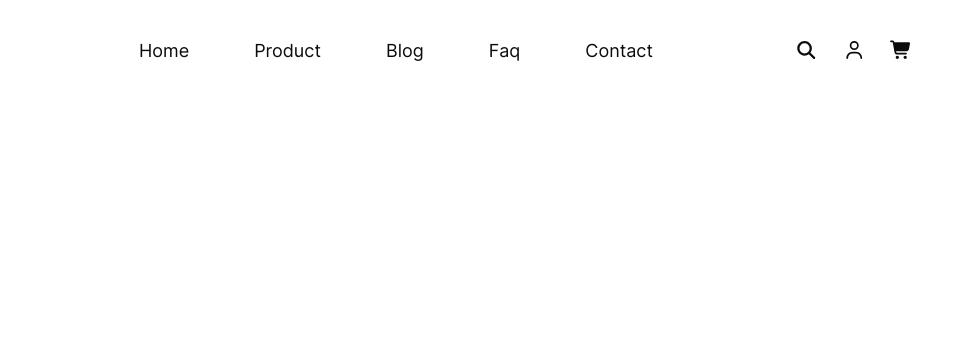
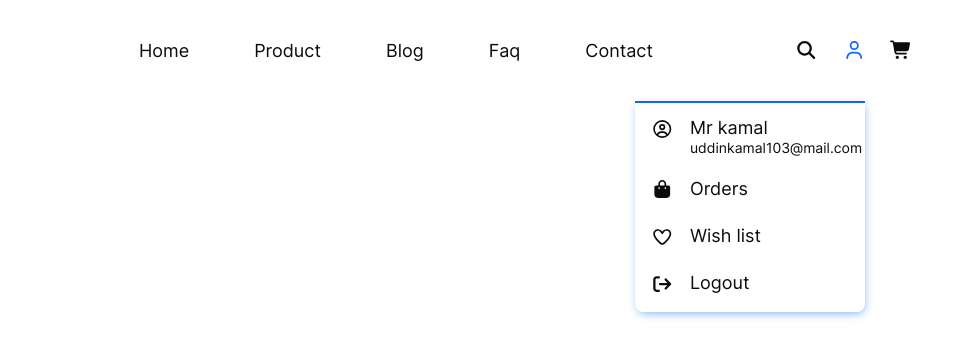
Before and after one commit to kamalud/ecomercedesign, a website: page index.html in a window 1280 px wide. Both pictures are taken after a click on the link 1166 px from the left and 50 px from the top of the page. Shown: the full height of the page, 312-1280 px from the left. Drawn offline with Linux system fonts and the light colour scheme.

Commit message:
user design part css and html

```diff
--- /dev/null
+++ b/assets/scss/layouts/-action_profile.scss
@@ -0,0 +1,57 @@
+.user_drop_down_actions{
+            position: absolute;
+            top: calc(100% + 39px);
+            right: 0;
+            width: 230px;
+            padding: 16px;
+            box-shadow: 1px 3px 10px -2px rgba(12, 104, 244, 0.5490196078);
+            border-bottom-left-radius: 8px;
+            border-bottom-right-radius: 8px;
+            border-top: 2px solid var(--primary);
+            display: none;
+            z-index: 10;
+            &.active{
+                display: block;
+            }
+    ul{
+         display: grid;
+         gap: 24px;
+        li{
+            a{
+                display: flex;
+                align-items: flex-start;
+                gap: 16px;
+                &.hover{
+                    .content{
+                        h4,p{
+                            color: var(--primary);
+                        }
+                    }
+                }
+                .icon{
+                    i{
+
+                    }
+                }
+                .content{
+                    h4{
+                      font-size: 18px;
+                      font-weight: 300;
+                      line-height: 18px;
+                      margin: 0;
+                      margin-bottom: 4px;
+                      &.block{
+                        color: var(--black);
+                      }
+                    }
+                    p{
+                     font-size: 14px;
+                     line-height: 14px;
+                     margin: 0;
+                     font-weight: 300;
+                    }
+                }
+            }
+        }
+    }
+}
--- a/assets/scss/layouts/_navber.scss
+++ b/assets/scss/layouts/_navber.scss
@@ -53,6 +53,7 @@ nav{
                 align-items: center;
                 gap: 25px;
                 li{
+                    position: relative;
                     a{
                         font-size: 18px;
                         color: var(--black);
@@ -64,6 +65,12 @@ nav{
 
                         }
                     }
+                    &:has(.active){
+                       > a,i{
+                            color: var(--primary);
+                            // color: red;
+                        }
+                    }
                 }
             }
         }
--- a/index.html
+++ b/index.html
@@ -30,7 +30,52 @@
                                     <a href="#"><i class="fa-solid fa-magnifying-glass"></i></a>
                                 </li>
                                 <li>
-                                    <a href="#"><i class="fa-regular fa-user"></i></a>
+                                    <a href="#" onclick="user_drop_down_actions.classList.toggle('active')"><i class="fa-regular fa-user"></i></a>
+                                    <div id="user_drop_down_actions" class="user_drop_down_actions">
+                                        <ul>
+                                            <li>
+                                                <a href="#">
+                                                    <div class="icon">
+                                                      <i class="fa-regular fa-circle-user"></i>
+                                                    </div>
+                                                    <div class="content">
+                                                        <h4 class="block">Mr kamal</h4>
+                                                        <p>uddinkamal103@mail.com</p>
+                                                    </div>
+                                                </a>
+                                            </li>
+                                            <li>
+                                                <a href="#">
+                                                    <div class="icon">
+                                                        <i class="fa-solid fa-bag-shopping"></i>
+                                                    </div>
+                                                    <div class="content">
+                                                        <h4 class="block">Orders</h4>
+                                                    </div>
+                                                </a>
+                                            </li>
+                                            <li>
+                                                <a href="#">
+                                                    <div class="icon">
+                                                     <i class="fa-regular fa-heart"></i>
+                                                    </div>
+                                                    <div class="content">
+                                                        <h4 class="block">Wish list</h4>
+                                                    </div>
+                                                </a>
+                                            </li>
+                                            <li>
+                                                <a href="#">
+                                                    <div class="icon">
+                                                      <i class="fa-solid fa-arrow-right-from-bracket"></i>
+                                                    </div>
+                                                    <div class="content">
+                                                        <h4 class="block">Logout</h4>
+                                                    </div>
+                                                </a>
+                                            </li>
+                                        </ul>
+                                    </div>
                                 </li>
                                 <li>
                                     <a href="#"><i class="fa-solid fa-cart-shopping"></i></a>
```
